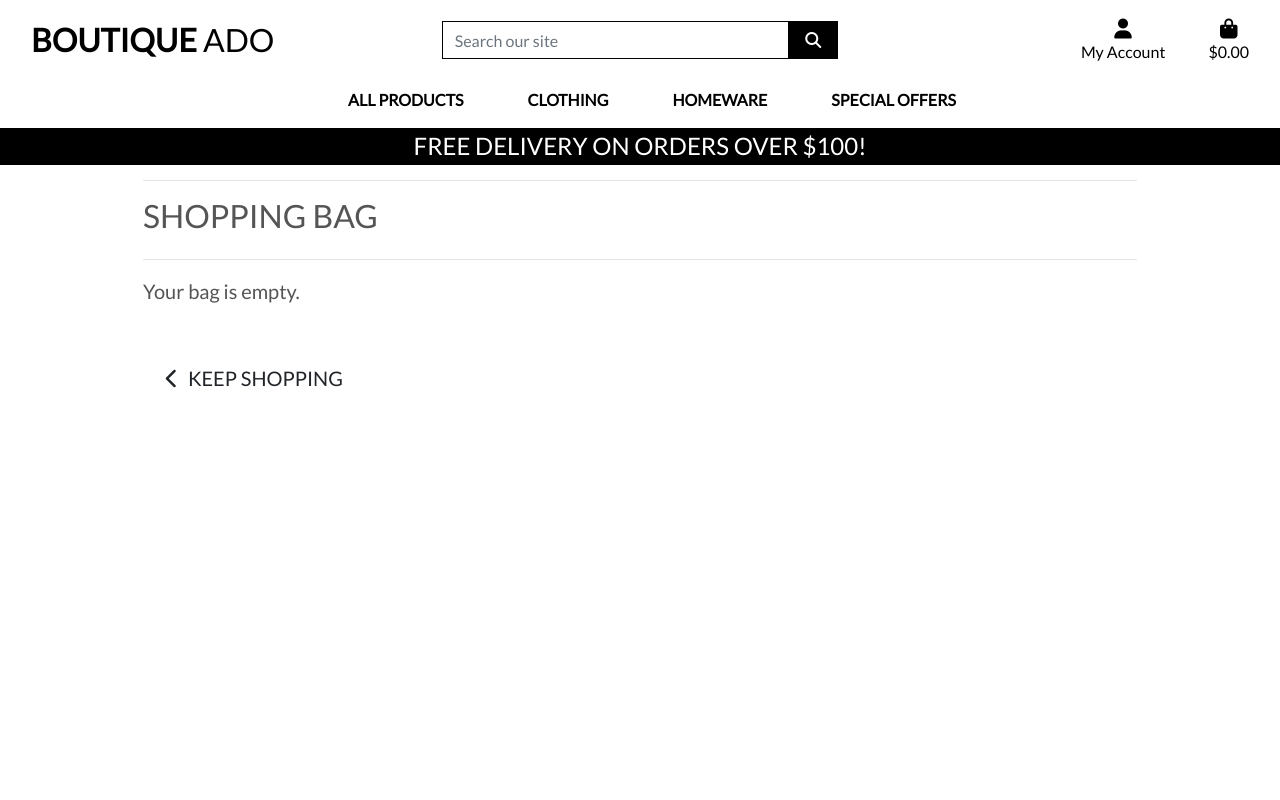
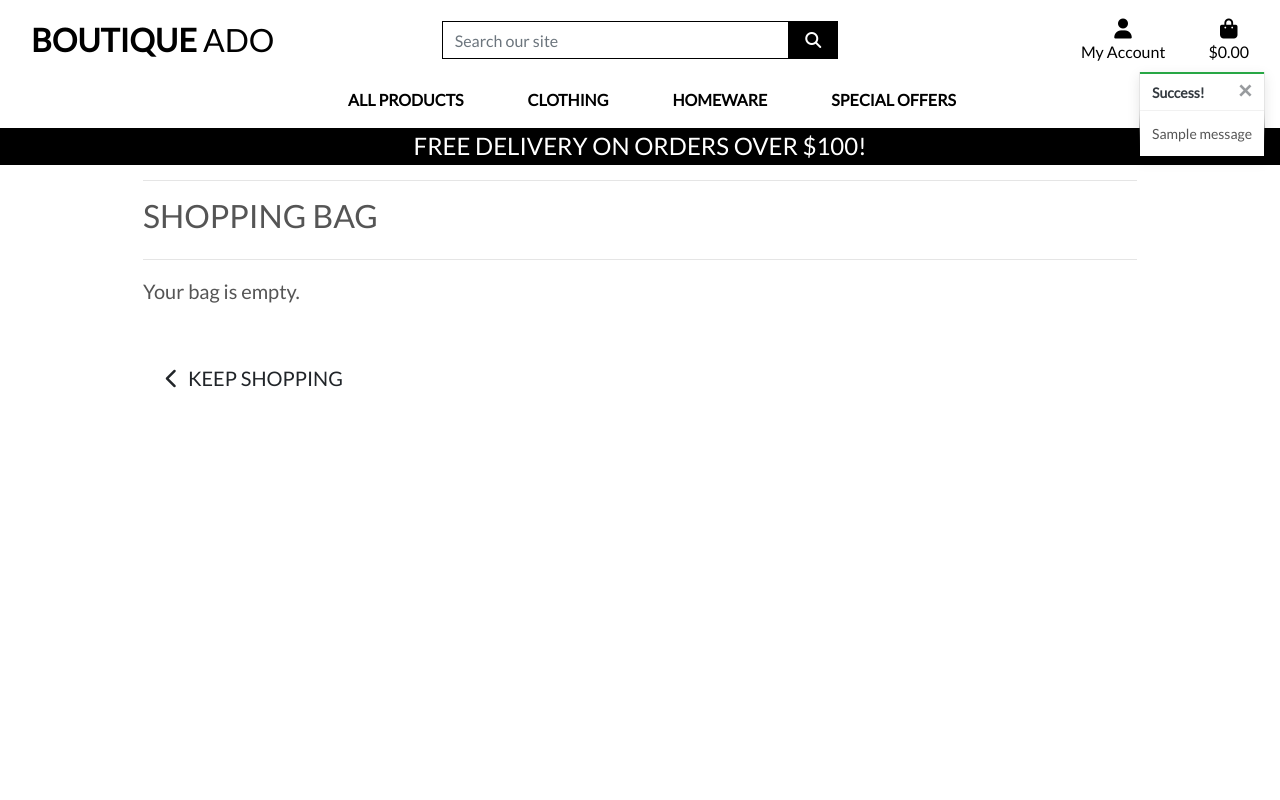
Before and after one commit to Viacheslav1510/CI_E-Commerce_Walkthrough, a Django app: page /bag/ in a window 1280 px wide. Run offline with Django 3.2, Linux system fonts and the light colour scheme; tables that the repository leaves empty hold one stand-in row (values such as "Sample post"); one stand-in notice (Sample message) is shown; some libraries are stand-ins or nearby versions.

Commit message:
add toasts

```diff
--- a/bag/templates/bag/bag.html
+++ b/bag/templates/bag/bag.html
@@ -1,5 +1,6 @@
 {% extends "base.html" %}
 {% load static %}
+{% load bag_tools %}
 
 {% block page_header %}
     <div class="container header-container">
@@ -49,7 +50,7 @@
                                         <p class="my-0">${{ item.product.price }}</p>
                                     </td>
                                     <td class="py-3 w-25">
-                                        <form class="form update-form" method="POST" action="">
+                                        <form class="form update-form" method="POST" action="{% url 'adjust_bag' item.item_id %}">
                                             {% csrf_token %}
                                             <div class="form-group">
                                                 <div class="input-group">
@@ -80,10 +81,10 @@
                                             </div>
                                         </form>
                                         <a class="update-link text-info"><small>Update</small></a>
-                                        <a class="remove-item text-danger float-right" id="remove_{{ item.item_id }}" data-size="{{ item.size }}"><small>Remove</small></a>
+                                        <a class="remove-item text-danger float-right" id="remove_{{ item.item_id }}" data-product_size="{{ item.size }}"><small>Remove</small></a>
                                     </td>
                                     <td class="py-3">
-                                        <p class="my-0">${{ item.product.price }}</p>
+                                        <p class="my-0">${{ item.product.price | calc_subtotal:item.quantity }}</p>
                                     </td>
                                 </tr>
                             {% endfor %}
@@ -146,9 +147,9 @@
     $('.remove-item').click(function(e) {
         var csrfToken = "{{ csrf_token }}";
         var itemId = $(this).attr('id').split('remove_')[1];
-        var size = $(this).data('size');
-        var url = `/bag/remove/${itemId}`;
-        var data = {'csrfmiddlewaretoken': csrfToken, 'size': size};
+        var size = $(this).data('product_size');
+        var url = `/bag/remove/${itemId}/`;
+        var data = {'csrfmiddlewaretoken': csrfToken, 'product_size': size};
 
         $.post(url, data)
          .done(function() {
--- a/bag/urls.py
+++ b/bag/urls.py
@@ -4,4 +4,6 @@ from . import views
 urlpatterns = [
     path('', views.view_bag, name='view_bag'),
     path('add/<item_id>/', views.add_to_bag, name='add_to_bag'),
+    path('adjust/<item_id>/', views.adjust_bag, name='adjust_bag'),
+    path('remove/<item_id>/', views.remove_from_bag, name='remove_from_bag'),
 ]
--- a/bag/views.py
+++ b/bag/views.py
@@ -1,4 +1,7 @@
-from django.shortcuts import render, redirect
+from django.shortcuts import render, redirect, reverse, HttpResponse
+from django.contrib import messages
+
+from products.models import Product
 
 
 def view_bag(request):
@@ -10,6 +13,7 @@ def view_bag(request):
 def add_to_bag(request, item_id):
     """ Add a quantity of the specified product to the shopping bag """
 
+    product = Product.objects.get(pk=item_id)
     quantity = int(request.POST.get('quantity'))
     redirect_url = request.POST.get('redirect_url')
     size = None
@@ -30,7 +34,57 @@ def add_to_bag(request, item_id):
             bag[item_id] += quantity
         else:
             bag[item_id] = quantity
+            messages.success(request, f'Added {product.name} to your bag')
 
     request.session['bag'] = bag
     print(bag)
     return redirect(redirect_url)
+
+
+def adjust_bag(request, item_id):
+    """Adjust the quantity of the specified product to the specified amount"""
+
+    quantity = int(request.POST.get('quantity'))
+    size = None
+    if 'product_size' in request.POST:
+        size = request.POST['product_size']
+    bag = request.session.get('bag', {})
+
+    if size:
+        if quantity > 0:
+            bag[item_id]['items_by_size'][size] = quantity
+        else:
+            del bag[item_id]['items_by_size'][size]
+            if not bag[item_id]['items_by_size']:
+                bag.pop(item_id)
+    else:
+        if quantity > 0:
+            bag[item_id] = quantity
+        else:
+            bag.pop(item_id)
+
+    request.session['bag'] = bag
+    return redirect(reverse('view_bag'))
+
+
+def remove_from_bag(request, item_id):
+    """Remove the item from the shopping bag"""
+
+    try:
+        size = None
+        if 'product_size' in request.POST:
+            size = request.POST['product_size']
+        bag = request.session.get('bag', {})
+
+        if size:
+            del bag[item_id]['items_by_size'][size]
+            if not bag[item_id]['items_by_size']:
+                bag.pop(item_id)
+        else:
+            bag.pop(item_id)
+
+        request.session['bag'] = bag
+        return HttpResponse(status=200)
+
+    except Exception as e:
+        return HttpResponse(status=500)
--- a/boutique_ado/settings.py
+++ b/boutique_ado/settings.py
@@ -78,6 +78,9 @@ TEMPLATES = [
         },
     },
 ]
+
+MESSAGE_STORAGE = 'django.contrib.messages.storage.session.SessionStorage'
+
 AUTHENTICATION_BACKENDS = (
     # Needed to login by username in Django admin, regardless of `allauth`
     'django.contrib.auth.backends.ModelBackend',
--- a/static/css/base.css
+++ b/static/css/base.css
@@ -89,6 +89,23 @@ a.category-badge > span.badge:hover {
     cursor: pointer;
 }
 
+/* ------------------------------- bootstrap toasts */
+
+.message-container {
+    position: fixed;
+    top: 72px;
+    right: 15px;
+    z-index: 99999999999;
+}
+
+.custom-toast {
+    overflow: visible;
+}
+
+.toast-capper {
+    height: 2px;
+}
+
 /* -------------------------------- Media Queries */
 
 /* Slightly larger container on xl screens */
--- a/templates/base.html
+++ b/templates/base.html
@@ -25,6 +25,7 @@
     {% block corejs %}
         <script src="https://kit.fontawesome.com/e9c73d7092.js" crossorigin="anonymous"></script>
         <script src="https://code.jquery.com/jquery-3.4.1.slim.min.js" integrity="sha384-J6qa4849blE2+poT4WnyKhv5vZF5SrPo0iEjwBvKU7imGFAV0wwj1yYfoRSJoZ+n" crossorigin="anonymous"></script>
+        <script src="https://code.jquery.com/jquery-3.4.1.min.js" integrity="sha256-CSXorXvZcTkaix6Yvo6HppcZGetbYMGWSFlBw8HfCJo=" crossorigin="anonymous"></script>
         <script src="https://cdn.jsdelivr.net/npm/popper.js@1.16.0/dist/umd/popper.min.js" integrity="sha384-Q6E9RHvbIyZFJoft+2mJbHaEWldlvI9IOYy5n3zV9zzTtmI3UksdQRVvoxMfooAo" crossorigin="anonymous"></script>
         <script src="https://stackpath.bootstrapcdn.com/bootstrap/4.4.1/js/bootstrap.min.js" integrity="sha384-wfSDF2E50Y2D1uUdj0O3uMBJnjuUD4Ih7YwaYd1iqfktj0Uod8GCExl3Og8ifwB6" crossorigin="anonymous"></script>
     {% endblock %}
@@ -112,7 +113,21 @@
     </header>
 
     {% if messages %}
-        <div class="message-container"></div>
+    <div class="message-container">
+        {% for message in messages %}
+            {% with message.level as level %}
+                {% if level == 40 %}
+                    {% include 'includes/toasts/toast_error.html' %}
+                {% elif level == 30 %}
+                    {% include 'includes/toasts/toast_warning.html' %}
+                {% elif level == 25 %}
+                    {% include 'includes/toasts/toast_success.html' %}
+                {% else %}
+                    {% include 'includes/toasts/toast_info.html' %}
+                {% endif %}
+            {% endwith %}
+        {% endfor %}
+    </div>
     {% endif %}
 
     {% block page_header %}
@@ -122,6 +137,9 @@
     {% endblock %}
 
     {% block postloadjs %}
+    <script type="text/javascript">
+        $('.toast').toast('show');
+    </script>
     {% endblock %}
 
   </body>
--- /dev/null
+++ b/templates/includes/toasts/toast_success.html
@@ -0,0 +1,13 @@
+<div class="toast custom-toast rounded-0 border-top-0" data-autohide="false">
+    <div class="arrow-up arrow-success"></div>
+    <div class="w-100 toast-capper bg-success"></div>
+    <div class="toast-header bg-white text-dark">
+        <strong class="mr-auto">Success!</strong>
+        <button type="button" class="ml-2 mb-1 close text-dark" data-dismiss="toast" aria-label="Close">
+            <span aria-hidden="true">&times;</span>
+        </button>
+    </div>
+    <div class="toast-body bg-white">
+        {{ message }}
+    </div>
+</div>
```
Also changed, not shown: bag/templatetags/bag_tools.py (added, +9 -0 lines), templates/includes/toasts/toast_error.html (added, +13 -0 lines), templates/includes/toasts/toast_info.html (added, +13 -0 lines), templates/includes/toasts/toast_warning.html (added, +13 -0 lines), bag/templatetags/__init__.py (added).
